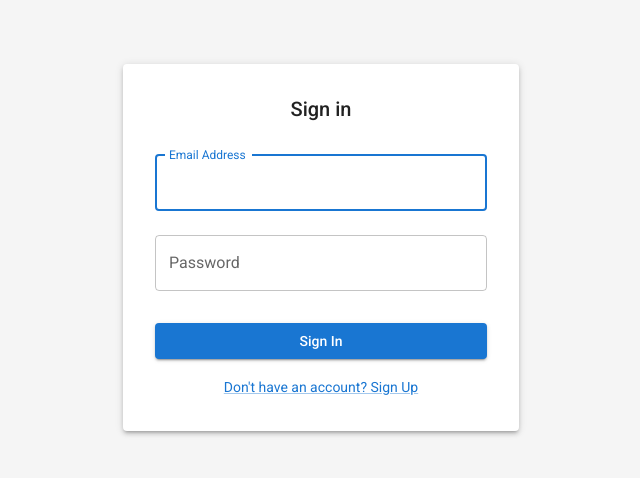
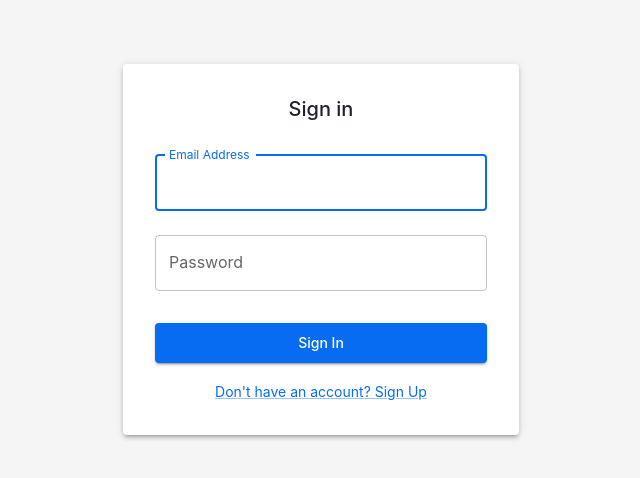
Before and after one commit to flemmrs-tl/financial-spreading-app, a React (Vite) app in the folder frontend/: page /login in a window 1280 px wide. Shown: the top 478 px of the page, without its empty margins (319-959 px from the left). Built offline with nearby package versions, Linux system fonts and the light colour scheme.

Commit message:
Update theme with Trade Ledger brand colors

```diff
--- a/frontend/src/theme.ts
+++ b/frontend/src/theme.ts
@@ -1,26 +1,44 @@
 import { createTheme } from '@mui/material/styles';
+
+// Trade Ledger brand colors from brand guidelines
+const brandColors = {
+  primary: {
+    main: '#076CF2', // Primary Trade Ledger blue
+    light: '#3389F5',
+    dark: '#05122E', // Dark navy blue from Trade Ledger palette
+    contrastText: '#FFFFFF',
+  },
+  secondary: {
+    main: '#E76C23', // Complementary orange from Trade Ledger palette
+    light: '#F08749',
+    dark: '#BF5114',
+    contrastText: '#FFFFFF',
+  },
+  accent: {
+    purple: '#8064A2',
+    magenta: '#A64D79',
+    lime: '#EEFF41',
+  },
+  text: {
+    primary: '#1F232E',
+    secondary: '#666666',
+  },
+  background: {
+    default: '#F5F5F5',
+    paper: '#FFFFFF',
+  },
+};
 
 export const theme = createTheme({
   palette: {
-    primary: {
-      main: '#1976d2',
-      light: '#4791db',
-      dark: '#115293',
-      contrastText: '#fff',
-    },
-    secondary: {
-      main: '#dc004e',
-      light: '#e33371',
-      dark: '#9a0036',
-      contrastText: '#fff',
-    },
-    background: {
-      default: '#f5f5f5',
-      paper: '#ffffff',
-    },
+    primary: brandColors.primary,
+    secondary: brandColors.secondary,
+    text: brandColors.text,
+    background: brandColors.background,
   },
   typography: {
     fontFamily: [
+      'Inter', // Recommended font from brand guidelines
       'Roboto',
       '-apple-system',
       'BlinkMacSystemFont',
@@ -31,14 +49,17 @@ export const theme = createTheme({
     h1: {
       fontSize: '2.5rem',
       fontWeight: 500,
+      color: brandColors.primary.main,
     },
     h2: {
       fontSize: '2rem',
       fontWeight: 500,
+      color: brandColors.primary.main,
     },
     h3: {
       fontSize: '1.75rem',
       fontWeight: 500,
+      color: brandColors.primary.main,
     },
     h4: {
       fontSize: '1.5rem',
@@ -64,13 +85,41 @@ export const theme = createTheme({
       styleOverrides: {
         root: {
           textTransform: 'none',
+          borderRadius: '4px',
+          padding: '8px 16px',
+        },
+        containedPrimary: {
+          '&:hover': {
+            backgroundColor: brandColors.primary.light,
+          },
+        },
+        containedSecondary: {
+          '&:hover': {
+            backgroundColor: brandColors.secondary.light,
+          },
         },
       },
     },
     MuiAppBar: {
       styleOverrides: {
         root: {
+          backgroundColor: brandColors.primary.main,
           boxShadow: '0px 1px 3px rgba(0, 0, 0, 0.12)',
+        },
+      },
+    },
+    MuiDrawer: {
+      styleOverrides: {
+        paper: {
+          backgroundColor: brandColors.primary.dark,
+          color: '#FFFFFF',
+        },
+      },
+    },
+    MuiListItemIcon: {
+      styleOverrides: {
+        root: {
+          color: '#FFFFFF',
         },
       },
     },
@@ -82,5 +131,12 @@ export const theme = createTheme({
         },
       },
     },
+    MuiChip: {
+      styleOverrides: {
+        root: {
+          borderRadius: '4px',
+        },
+      },
+    },
   },
 });
```
